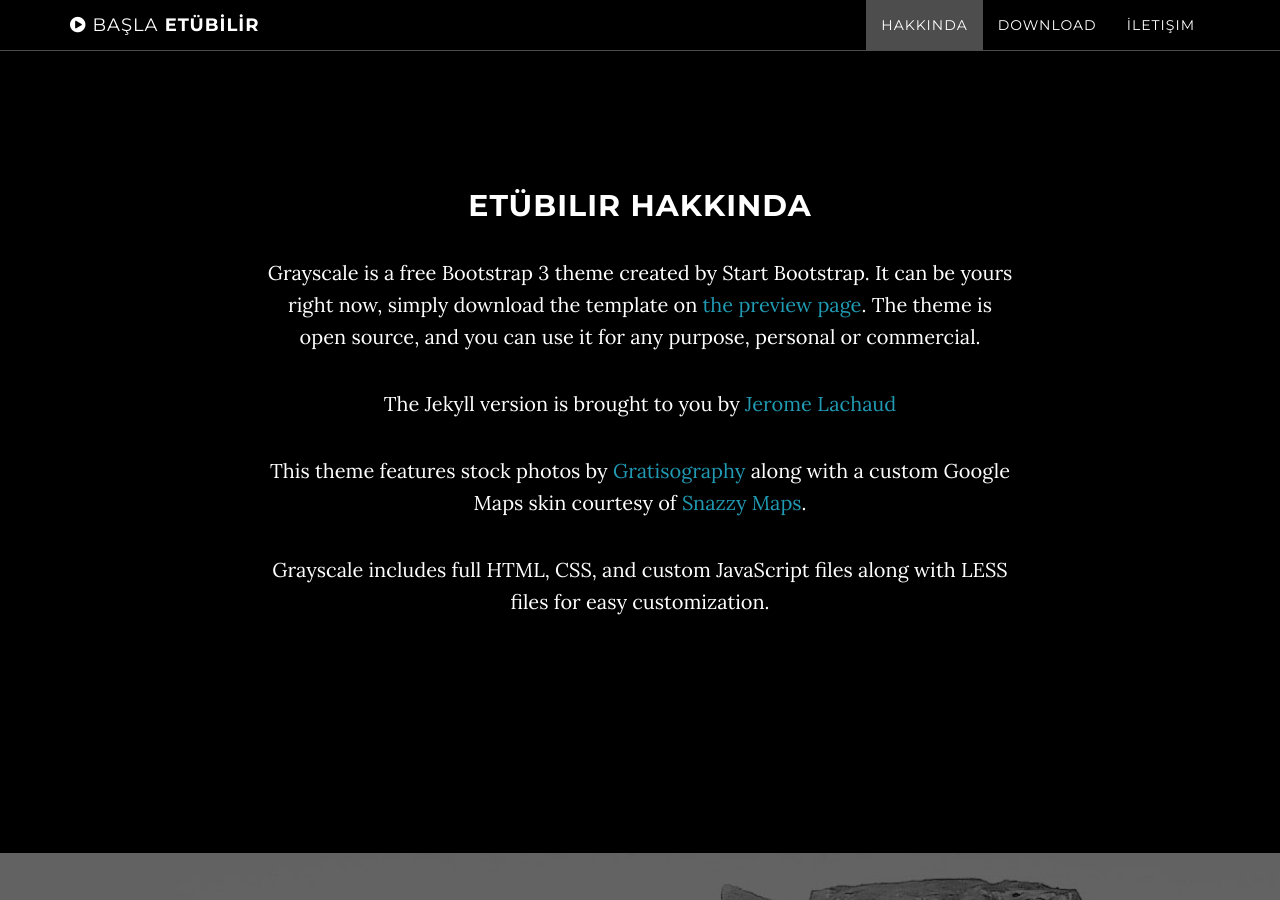
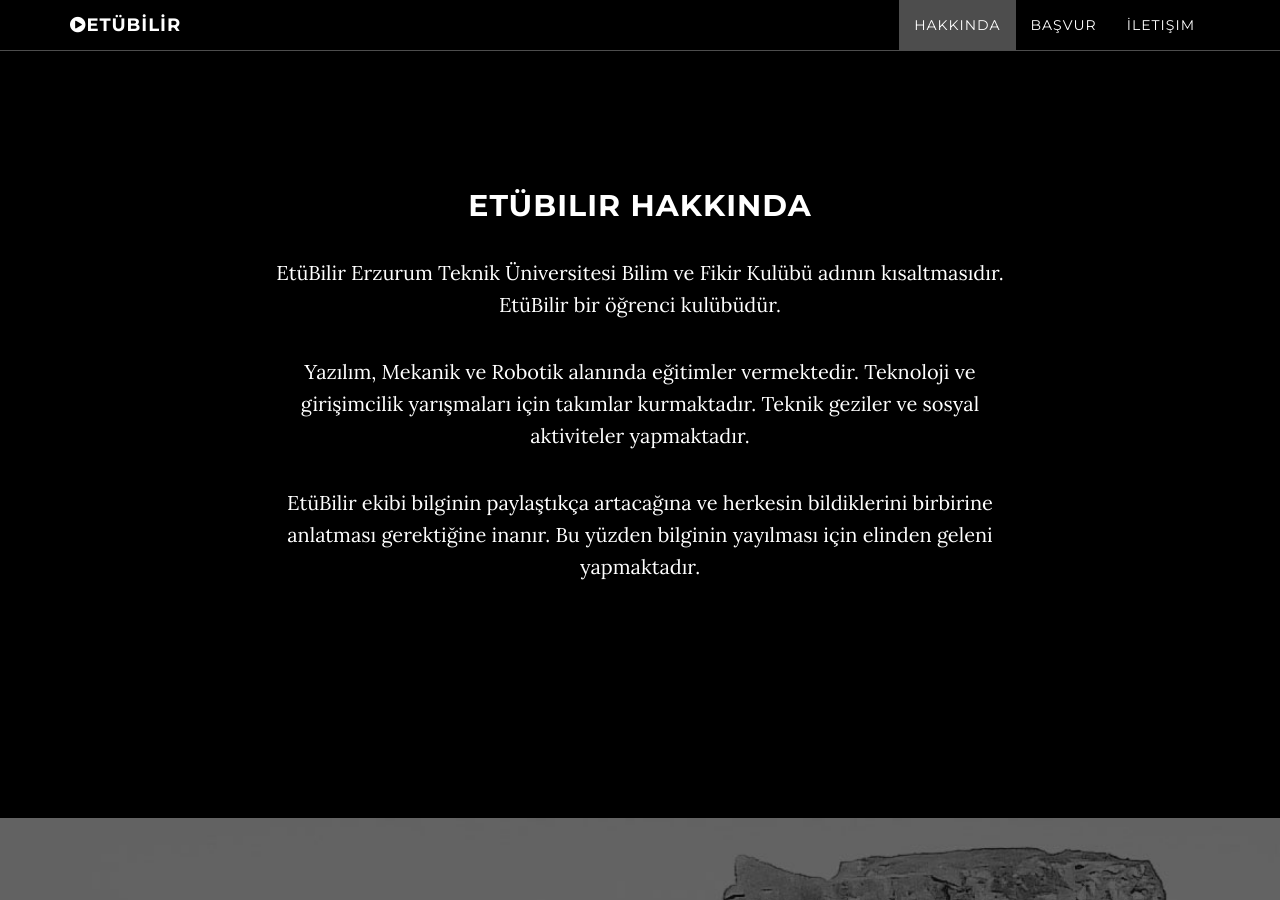
Before and after one commit to etubilir/etubilir.github.io, a Jekyll site: the page built from index.html, in a window 1280 px wide and 900 px high, scrolled down 911 px. Built offline with Jekyll 4.4.1, drawn with Linux system fonts in a browser that asks for light colours; some of the changed text lies outside the part shown.

Commit message:
Edit content 2

```diff
--- a/_includes/about.html
+++ b/_includes/about.html
@@ -1,12 +1,14 @@
     <!-- About Section -->
-    <section id="about" class="container content-section text-center">
+    <section id="hakkinda" class="container content-section text-center">
         <div class="row">
             <div class="col-lg-8 col-lg-offset-2">
                 <h2>EtüBilir Hakkında</h2>
-                <p>Grayscale is a free Bootstrap 3 theme created by Start Bootstrap. It can be yours right now, simply download the template on <a href="http://startbootstrap.com/template-overviews/grayscale/">the preview page</a>. The theme is open source, and you can use it for any purpose, personal or commercial.</p>
-                <p>The Jekyll version is brought to you by <a href="https://github.com/jeromelachaud">Jerome Lachaud</a></p>
-                <p>This theme features stock photos by <a href="http://gratisography.com/">Gratisography</a> along with a custom Google Maps skin courtesy of <a href="http://snazzymaps.com/">Snazzy Maps</a>.</p>
-                <p>Grayscale includes full HTML, CSS, and custom JavaScript files along with LESS files for easy customization.</p>
+                <p>EtüBilir Erzurum Teknik Üniversitesi Bilim ve Fikir Kulübü adının kısaltmasıdır. EtüBilir bir
+		öğrenci kulübüdür.</p>
+                <p>Yazılım, Mekanik ve Robotik alanında eğitimler vermektedir. Teknoloji ve girişimcilik yarışmaları
+		için takımlar kurmaktadır. Teknik geziler ve sosyal aktiviteler yapmaktadır.</p>
+                <p>EtüBilir ekibi bilginin paylaştıkça artacağına ve herkesin bildiklerini birbirine anlatması gerektiğine
+		inanır. Bu yüzden bilginin yayılması için elinden geleni yapmaktadır.</p>
             </div>
         </div>
     </section>
--- a/_includes/contact.html
+++ b/_includes/contact.html
@@ -1,5 +1,5 @@
     <!-- Contact Section -->
-    <section id="contact" class="container content-section text-center">
+    <section id="iletisim" class="container content-section text-center">
         <div class="row">
             <div class="col-lg-8 col-lg-offset-2">
                 <h2>İletişim</h2>
--- a/_includes/download.html
+++ b/_includes/download.html
@@ -1,11 +1,12 @@
     <!-- Download Section -->
-    <section id="download" class="content-section text-center">
+    <section id="basvur" class="content-section text-center">
         <div class="download-section">
             <div class="container">
                 <div class="col-lg-8 col-lg-offset-2">
-                    <h2>Download Grayscale</h2>
-                    <p>You can download Grayscale for free on the preview page at Start Bootstrap.</p>
-                    <a href="http://startbootstrap.com/template-overviews/grayscale/" class="btn btn-default btn-lg">Visit Download Page</a>
+                    <h2>EtüBilir'e Başvur</h2>
+                    <p>Merhaba, EtüBilir'e online başvuru formu üzerinden başvuru yapabilirsiniz. Başvurularınız
+		    değerlendirildikten sonra size bilgilendirme maili gönderilecektir.</p>
+                    <a href="#" class="btn btn-default btn-lg">Başvur</a>
                 </div>
             </div>
         </div>
--- a/_includes/nav.html
+++ b/_includes/nav.html
@@ -6,7 +6,7 @@
                     <i class="fa fa-bars"></i>
                 </button>
                 <a class="navbar-brand page-scroll" href="#page-top">
-                    <i class="fa fa-play-circle"></i>  <span class="light">Başla</span> ETÜBİLİR
+                    <i class="fa fa-play-circle"></i>ETÜBİLİR
                 </a>
             </div>
 
@@ -18,13 +18,13 @@
                         <a href="#page-top"></a>
                     </li>
                     <li>
-                        <a class="page-scroll" href="#about">Hakkında</a>
+                        <a class="page-scroll" href="#hakkinda">Hakkında</a>
                     </li>
                     <li>
-                        <a class="page-scroll" href="#download">Download</a>
+                        <a class="page-scroll" href="#basvur">Başvur</a>
                     </li>
                     <li>
-                        <a class="page-scroll" href="#contact">İletişim</a>
+                        <a class="page-scroll" href="#iletisim">İletişim</a>
                     </li>
                 </ul>
             </div>
```
Also changed, not shown: README.md.
